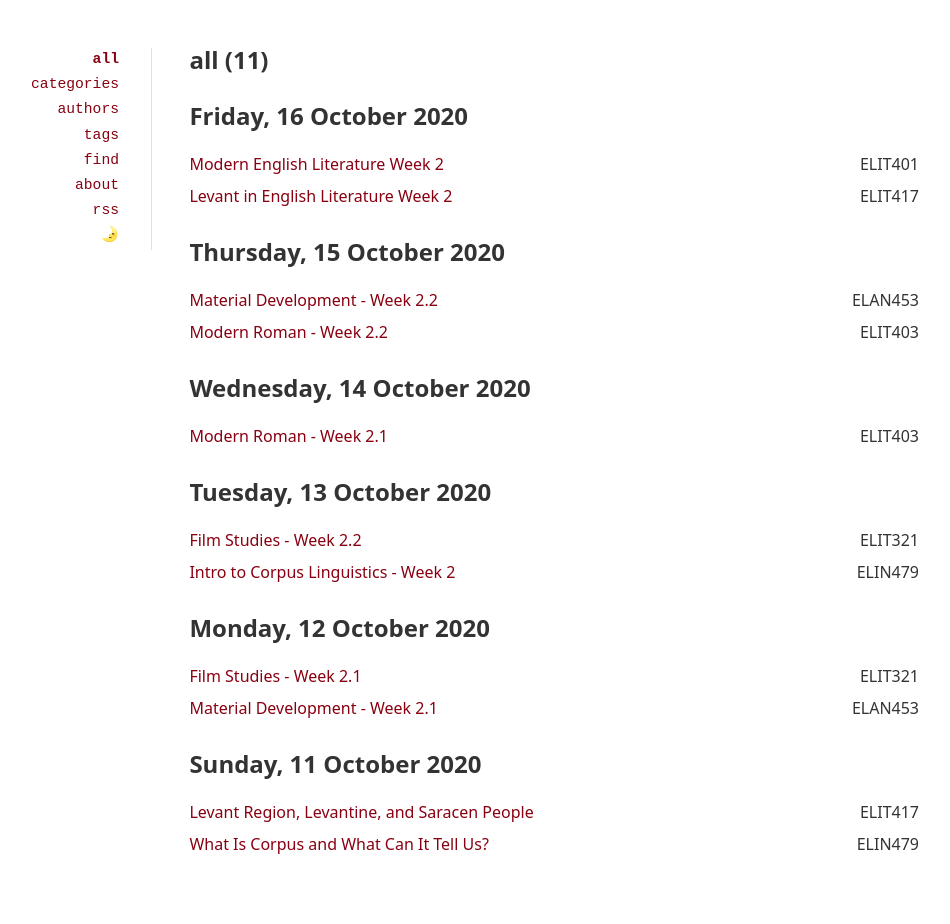
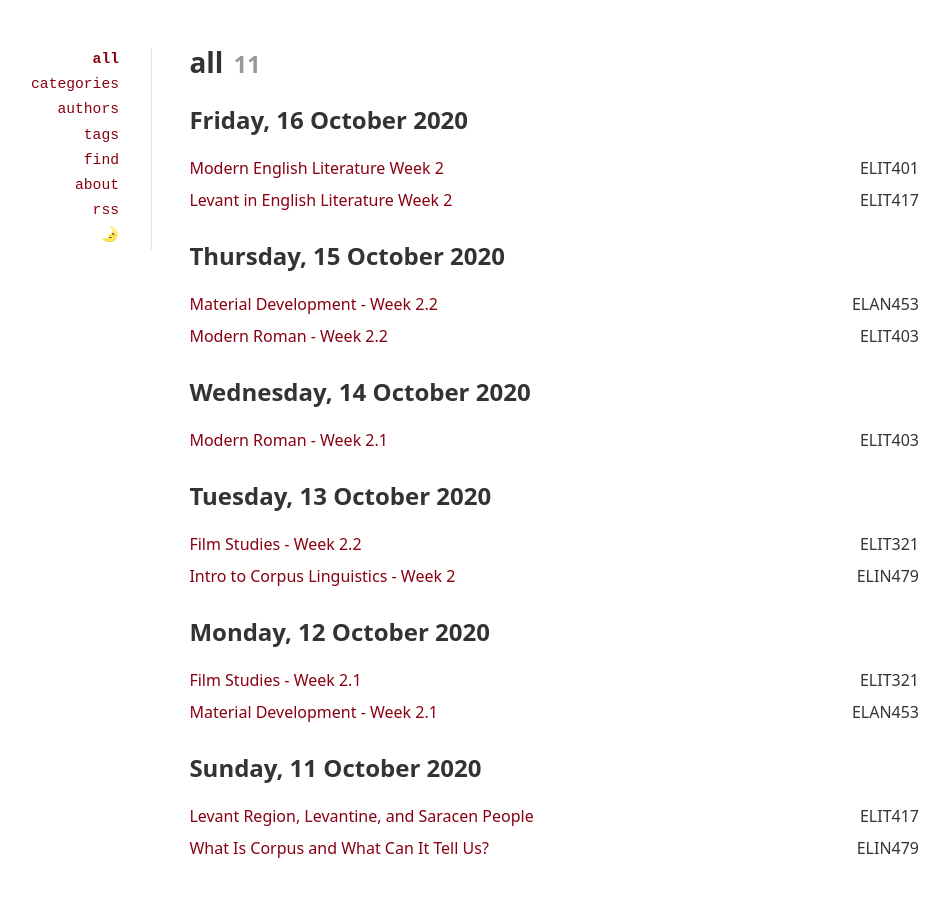
Before and after one commit to velitasali/notes, a Jekyll site: the page built from index.html, in a window 1280 px wide. Shown: the whole page, without its empty margins (185-1135 px from the left). Built offline with Jekyll 4.4.1, drawn with Linux system fonts in a browser that asks for light colours.

Commit message:
Make headers consistent and have APA style italics

```diff
--- a/_pages/authors.html
+++ b/_pages/authors.html
@@ -6,7 +6,7 @@
 <section class="posts">
 	<h1>{{ page.title }}</h1>
 {% for author in site.authors %}
-    <h2><a id="{{ author.short_name }}" href="https://twitter.com/{{ author.twitter }}">@{{ author.short_name }}</a> <small>({{ author.name }})</small></h2>
+    <h2><a id="{{ author.short_name }}" href="https://twitter.com/{{ author.twitter }}">@{{ author.short_name }}</a> <small>{{ author.name }}</small></h2>
     {{ author.content | markdownify }}
     <h3>authored</h3>
     <ul>
--- a/_pages/categories.html
+++ b/_pages/categories.html
@@ -8,7 +8,7 @@
 {% assign categories = site.categories | sort %}
 
 {% for cat in categories %}
-    <h2><a id="{{ cat[0] }}" href="#{{ cat[0] }}">{{ cat[0] }}</a> ({{ cat | last | size }})</h2>
+    <h2><a id="{{ cat[0] }}" href="#{{ cat[0] }}">{{ cat[0] }}</a> <small>{{ cat | last | size }}</small></h2>
     <ul>
     {% for post in site.posts %}
         {% if post.categories contains cat[0] %}
--- a/_pages/tags.html
+++ b/_pages/tags.html
@@ -7,7 +7,7 @@
 	<h1>{{ page.title }}</h1>
 {% assign tags = site.tags | sort %}
 {% for tag in tags %}
-    <h2><a id="{{ tag | first | slugify }}" href="#{{ tag | first | slugify }}">#{{ tag | first }}</a> ({{ tag | last | size }})</h2>
+    <h2><a id="{{ tag | first | slugify }}" href="#{{ tag | first | slugify }}">#{{ tag | first }}</a> <small>{{ tag | last | size }}</small></h2>
     <ul>
     {% for post in site.posts %}
         {% if post.tags contains tag[0] %}
--- a/_sass/_main.scss
+++ b/_sass/_main.scss
@@ -2,10 +2,6 @@
 
 html {
 	scroll-behavior: smooth;
-}
-
-@media (prefers-color-scheme: dark) {
-
 }
 
 @media screen and (prefers-reduced-motion: reduce) {
@@ -206,10 +202,6 @@
 		box-sizing: border-box;
 	}
 
-	h1, h2, h3, h4 {
-		margin: 1rem 0;
-	}
-
 	header {
 		h1 {
 			margin-bottom: 1rem;
@@ -301,14 +293,44 @@
     font-size: smaller;
 }
 
-h1, h2, h3, h4, h5 {
+h1, h2, h3, h4, h5, h6 {
 	line-height: 1;
 	margin: 1rem 0;
-	font-weight: 600;
+
+	small {
+		opacity: 0.5;
+		margin-left: .2rem;
+	}
 }
 
-section h1:first-child {
-	margin-top: 0;
+section {
+	h1:first-child {
+		margin-top: 0;
+	}
+}
+
+h1 {
+	font-size: 1.75rem !important;
+}
+
+h2 {
+	font-size: 1.50rem !important;
+}
+
+h3 {
+	font-size: 1.25rem !important;
+}
+
+h4, h5, h6 {
+	font-size: 1.15rem !important;
+}
+
+h5, h6 {
+	font-style: italic;
+}
+
+h6 {
+	font-weight: 400;
 }
 
 .posts ul, header ul {
--- a/index.html
+++ b/index.html
@@ -3,13 +3,13 @@
 ---
 
 <section class="posts">
-    <h1>all ({{ site.posts | size }})</h1>
+    <h1>all <small>{{ site.posts | size }}</small></h1>
 {% for post in site.posts %}
     {% capture day %}{{ post.date | date: '%m%d%Y' }}{% endcapture %}
     {% capture nday %}{{ post.next.date | date: '%m%d%Y' }}{% endcapture %}
     {% if day != nday %}
     {% unless forloop.first %}</ul> {% endunless %}
-    <h2 class="date">{{ post.date | date: "%A, %e %B %Y" }}</h2>
+    <h2>{{ post.date | date: "%A, %e %B %Y" }}</h2>
     <ul>
     {% endif %}
         {% include list_post.html show_date = 0 %}
```
